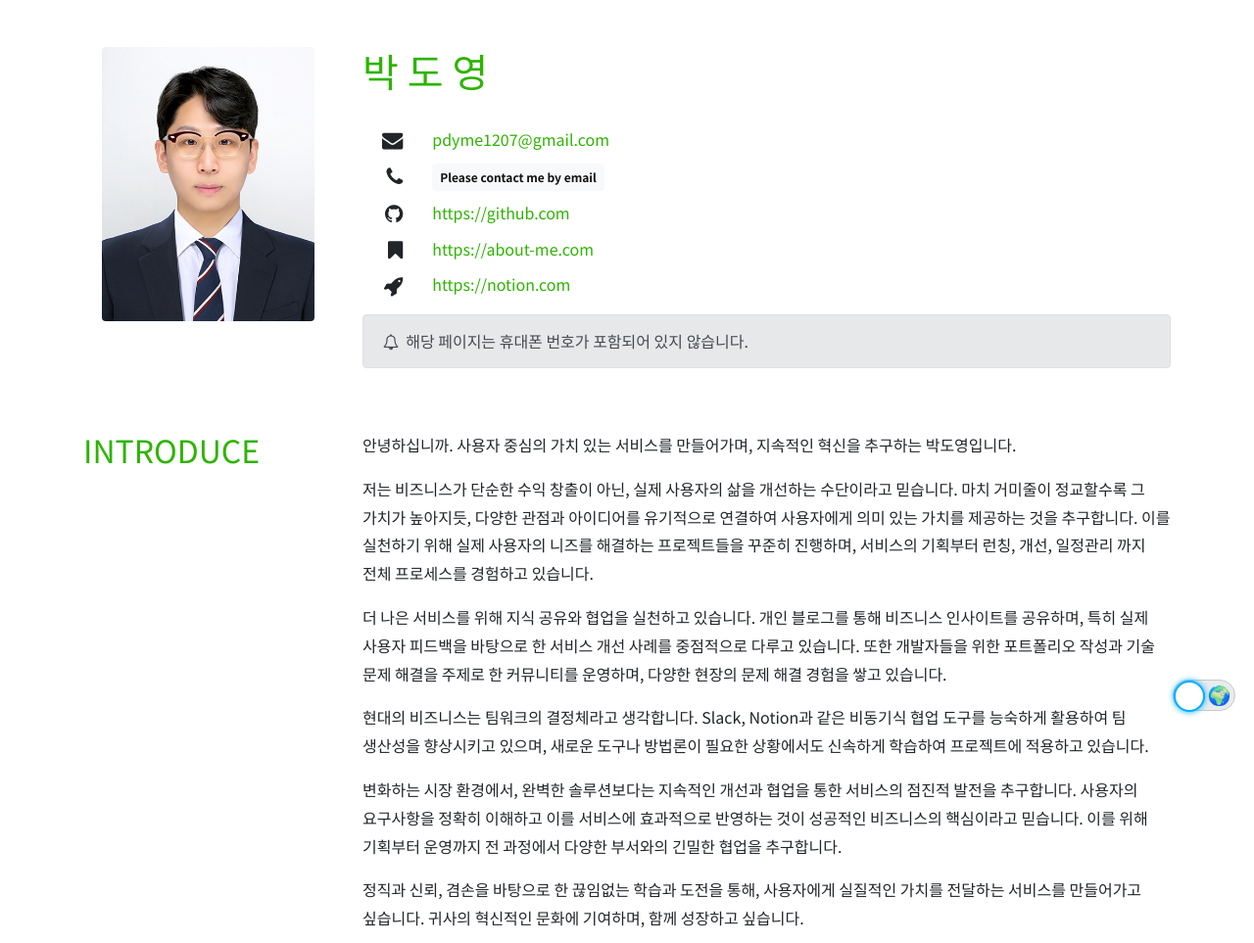
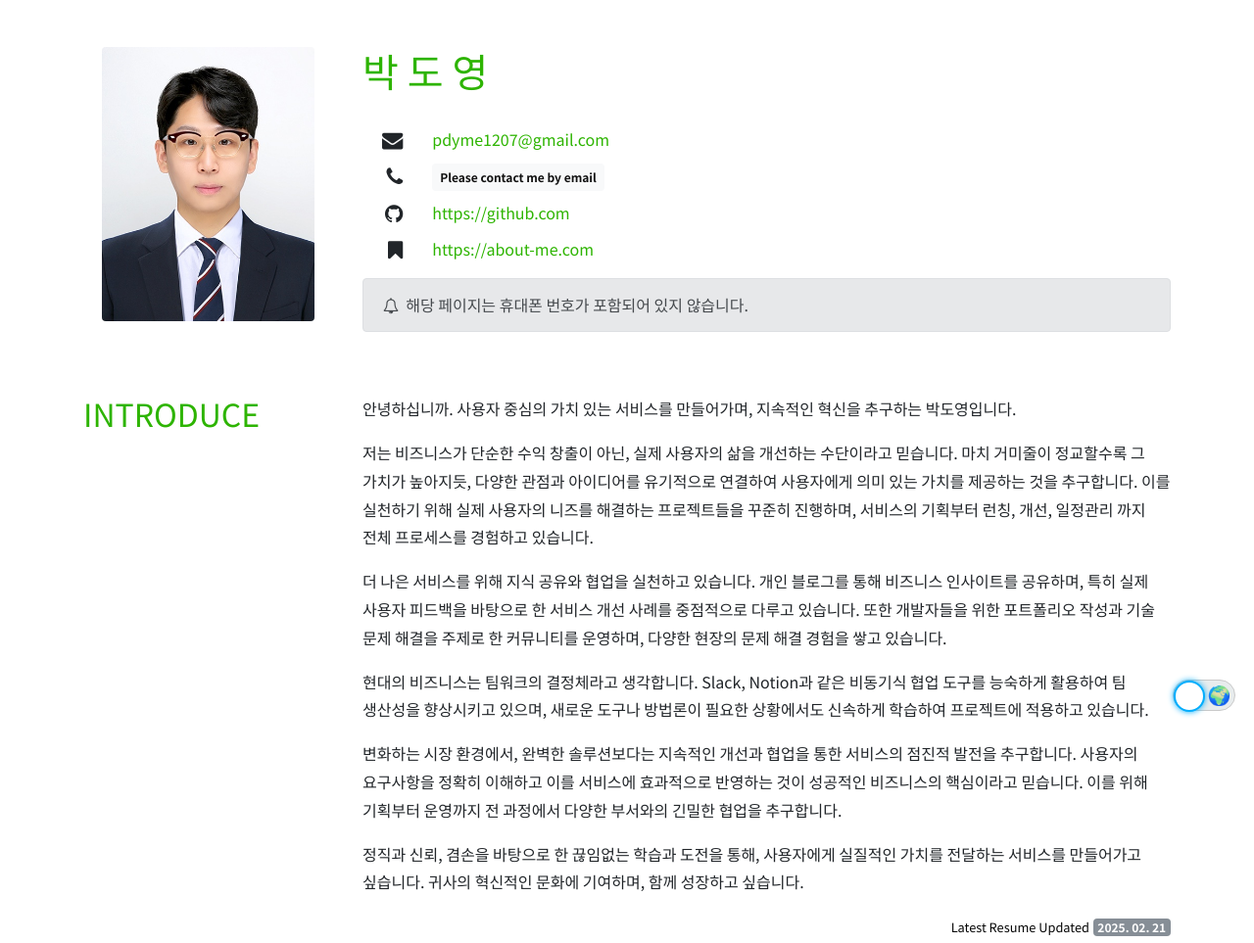
Before and after one commit to pdy1207/dev-resume, a website: page index.html in a window 1280 px wide. Shown: the top 963 px of the page at 98% size. Drawn offline with nearby package versions, Linux system fonts and the light colour scheme; some icons are missing.

Commit message:
notion delete

```diff
--- a/index.html
+++ b/index.html
@@ -113,14 +113,14 @@
                   <a href="https://pdy1207.github.io/aboutdy/" target="_blank">https://about-me.com</a>
                 </div>
               </div>
-              <div class="row pb-2">
+              <!-- <div class="row pb-2">
                 <div class="col-1 text-right">
                   <i class="fa fa-rocket fa-lg"></i>
                 </div>
                 <div class="col-auto">
                   <a href="https://gem-hacksaw-4b1.notion.site/Hello-this-is-Park-Doyoung-cbd7125d4e564dc3ad3d5470b9d39c36?pvs=4" target="_blank" aria-placeholder="asdfasdf">https://notion.com</a>
                 </div>
-              </div>
+              </div> -->
               <div class="row">
                 <div class="col mt-2">
                   <div class="alert alert-secondary " role="alert">
```
